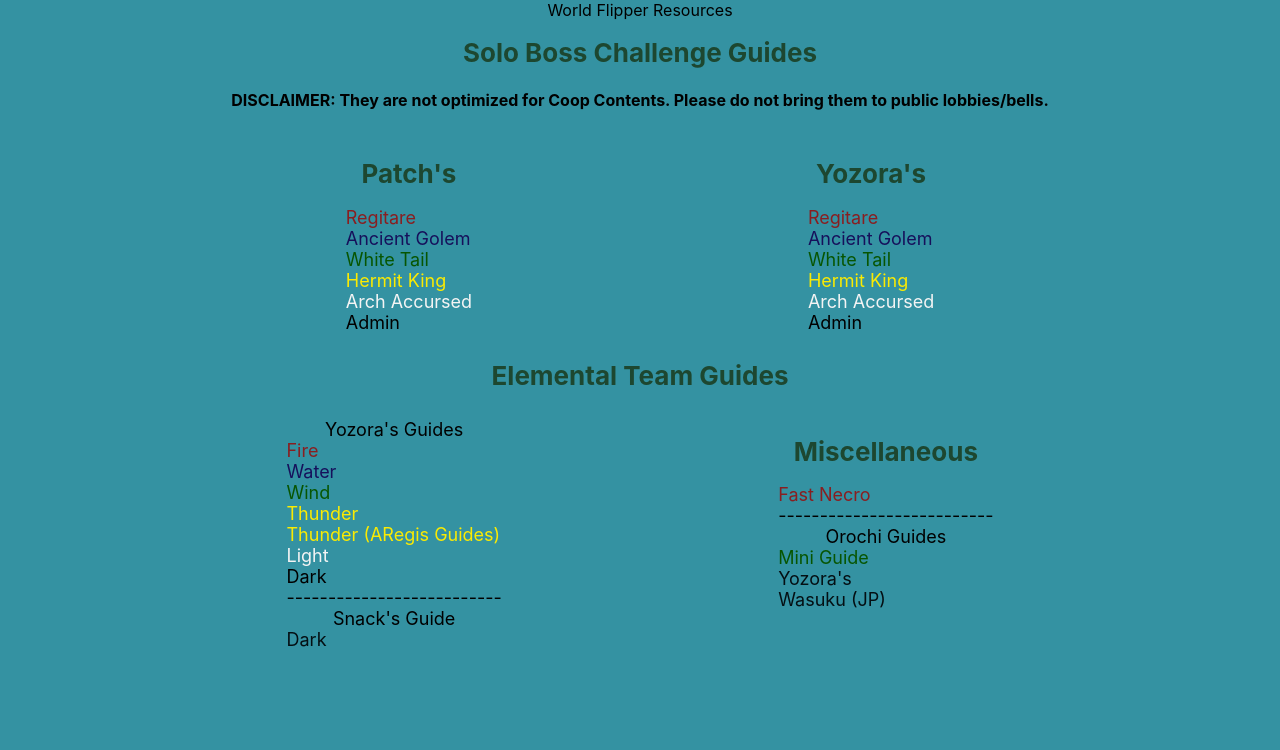
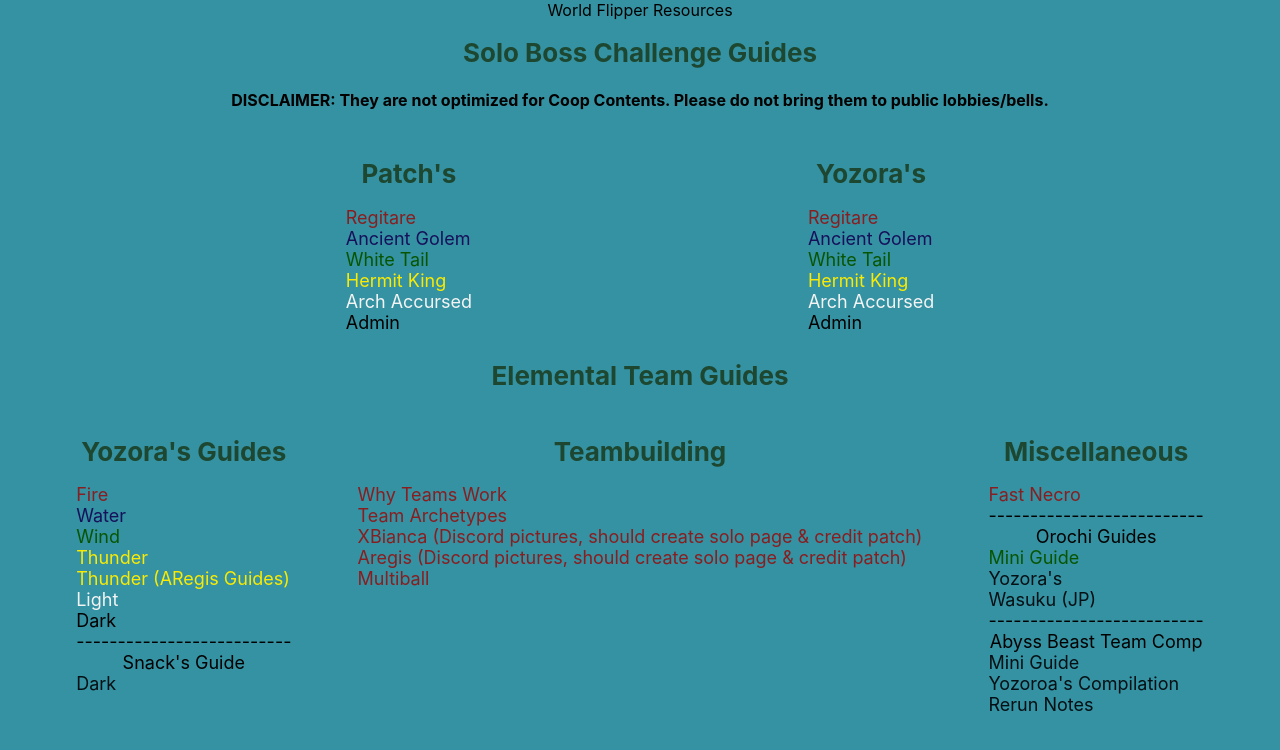
Before and after one commit to JasonEng222/WFResources, a React (Create React App) app: page / in a window 1280 px wide. Shown: the top 750 px of the page. Built offline with nearby package versions, Linux system fonts and the light colour scheme.

Commit message:
Added Teambuilding Section with links

```diff
--- a/src/App.js
+++ b/src/App.js
@@ -3,6 +3,7 @@
 import CSBYozora from './Components/CSBYozora'
 import ELEGuide from './Components/ELEGuide';
 import MISCGuides from './Components/MISCGuides';
+import Teambuilding from './Components/Teambuilding';
 
 function App() {
   return (
@@ -22,6 +23,7 @@
         <h1 className="App-header">Elemental Team Guides</h1>
           <div className="App-Links-Horizontal">
           {ELEGuide}
+          {Teambuilding}
           {MISCGuides}
         </div>
       </div>
--- a/src/Components/ELEGuide.js
+++ b/src/Components/ELEGuide.js
@@ -1,9 +1,10 @@
 import "./Components.css"
 const ELEGuide = (
 <div>
+    <h1 className="App-header">Yozora's Guides</h1>
     <div className="App-verticalLinks">
     <div className="guide"></div>
-    <div className="X-Guide">Yozora's Guides</div>
+    <div className="X-Guide"></div>
     <a
         className="App-link"
         style={{color: "rgba(151, 11, 11, 0.86"}}
--- a/src/Components/MISCGuides.js
+++ b/src/Components/MISCGuides.js
@@ -37,6 +37,32 @@
         rel="noopener noreferrer">
         Wasuku (JP)
     </a>
+    <div>-------------------------- </div>
+    <div>Abyss Beast Team Comp</div>
+    <a
+        className="App-link"
+        style={{color: "#rgb(244, 244, 244)"}}
+        href="https://docs.google.com/document/d/e/2PACX-1vS8UFKuL_cVcIcZbJM8sbkq5cCxbV9fR2o96F5mgudIcV9EtPv9IVqfdgpF2RVbnkvP4u5ojf_6LL8U/pub"
+        target="_blank"
+        rel="noopener noreferrer">
+        Mini Guide
+    </a>
+    <a
+        className="App-link"
+        style={{color: "#rgb(244, 244, 244)"}}
+        href="https://docs.google.com/document/d/1jtBaTCJmzPIll3INut-yLHnpm8eVrmDBn_2pmPdwlsE/edit?usp=sharing"
+        target="_blank"
+        rel="noopener noreferrer">
+        Yozoroa's Compilation
+    </a>
+    <a
+        className="App-link"
+        style={{color: "#rgb(244, 244, 244)"}}
+        href="https://discord.com/channels/646623094269673492/865152746919690240/1028202913304154134"
+        target="_blank"
+        rel="noopener noreferrer">
+        Rerun Notes
+    </a>
   </div>
 </div>)
 
--- /dev/null
+++ b/src/Components/Teambuilding.js
@@ -0,0 +1,51 @@
+import "./Components.css"
+const Teambuilding = (
+<div>
+    <h1 className="App-header">Teambuilding </h1>
+    <div className="App-verticalLinks">
+    <div className="guide"></div>
+    <div className="X-Guide"></div>
+    <a
+        className="App-link"
+        style={{color: "rgba(151, 11, 11, 0.86"}}
+        href="https://docs.google.com/document/d/1gYmIxasPHNfpySt_cl6UEryHsXflCVryjHjBBO1BsE0/edit"
+        target="_blank"
+        rel="noopener noreferrer">
+        Why Teams Work
+    </a>
+    <a
+        className="App-link"
+        style={{color: "rgba(151, 11, 11, 0.86"}}
+        href="https://docs.google.com/document/d/11kTwtdGQSncZkdT1aDUSHNGBJfG6nCgtA5i49LDBYzo/edit?usp=sharing"
+        target="_blank"
+        rel="noopener noreferrer">
+        Team Archetypes
+    </a>
+    <a
+        className="App-link"
+        style={{color: "rgba(151, 11, 11, 0.86"}}
+        href="https://discord.com/channels/646623094269673492/650900745024962581/1009013550372618312"
+        target="_blank"
+        rel="noopener noreferrer">
+        XBianca (Discord pictures, should create solo page & credit patch)
+    </a>
+    <a
+        className="App-link"
+        style={{color: "rgba(151, 11, 11, 0.86"}}
+        href="https://discord.com/channels/646623094269673492/650900769708441611/1002473926384951369"
+        target="_blank"
+        rel="noopener noreferrer">
+        Aregis (Discord pictures, should create solo page & credit patch)
+    </a>
+    <a
+        className="App-link"
+        style={{color: "rgba(151, 11, 11, 0.86"}}
+        href="https://discord.com/channels/646623094269673492/914294035965952110/1031439868817059881"
+        target="_blank"
+        rel="noopener noreferrer">
+        Multiball
+    </a>
+  </div>
+</div>)
+
+export default Teambuilding
```
